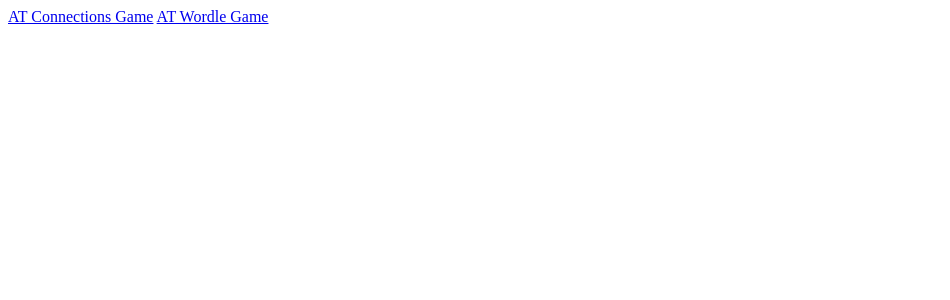
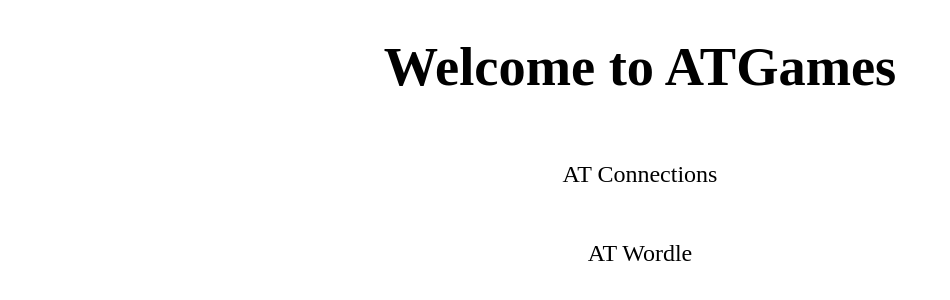
Before and after one commit to altang265/ATGames, a plain HTML site: page index.html in a window 1280 px wide. Shown: the whole page, without its empty margins (0-950 px from the left). Drawn offline with Linux system fonts and the light colour scheme.

Commit message:
Made the landing page a little better

```diff
--- a/index.html
+++ b/index.html
@@ -1,11 +1,20 @@
 <!DOCTYPE html>
 <html>
 <head>
-
+    <meta name="viewport" content="width=device-width, initial-scale=1.0">
+    <link rel="stylesheet" href="landingPage.css">
 </head>
 
 <body>
-    <a href="./Connections/views/ConnectionsGame.html">AT Connections Game</a>
-    <a href="./Wordle/views/WordleGame.html">AT Wordle Game</a>
+    <div id="BannerSection">
+        <h1>Welcome to ATGames</h1>
+    </div>
+
+    <div id="ContentSection">
+        <a href="./Connections/views/ConnectionsGame.html">AT Connections</a>
+        <br>
+        <a href="./Wordle/views/WordleGame.html">AT Wordle</a>
+    </div>
+
 </body>
 </html>
--- /dev/null
+++ b/landingPage.css
@@ -0,0 +1,26 @@
+body {
+    font-size: 18px;
+}
+
+#BannerSection {
+    font-size: 1.7rem;
+    text-align: center;
+}
+
+#ContentSection {
+    text-align: center;
+}
+
+#ContentSection > a {
+    padding: 2vh 4vw;
+    margin: 10px auto;
+    display:inline-block;
+    font-size: 1.5rem;
+    text-decoration-line: none;
+    color: inherit;
+    width: 20%;
+}
+
+#ContentSection > a:hover{
+    background-color: lightskyblue;
+}
```
